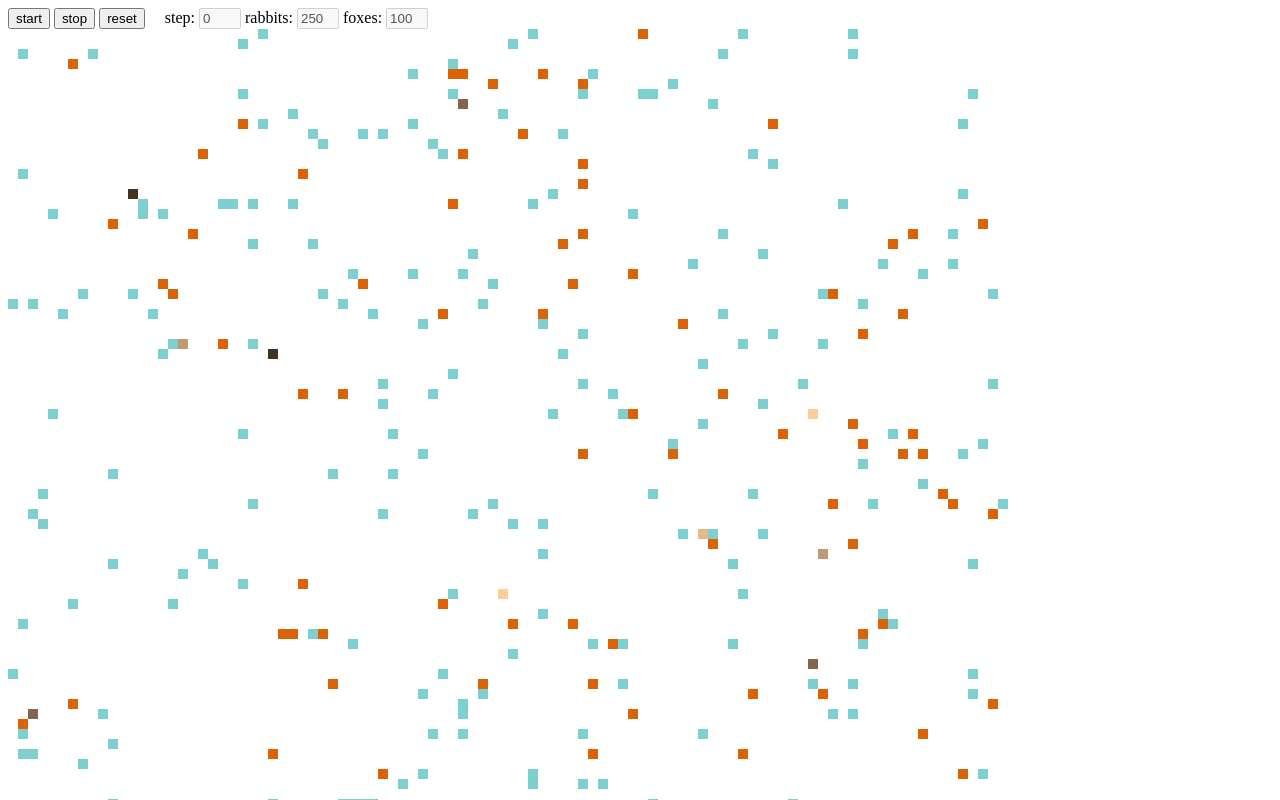
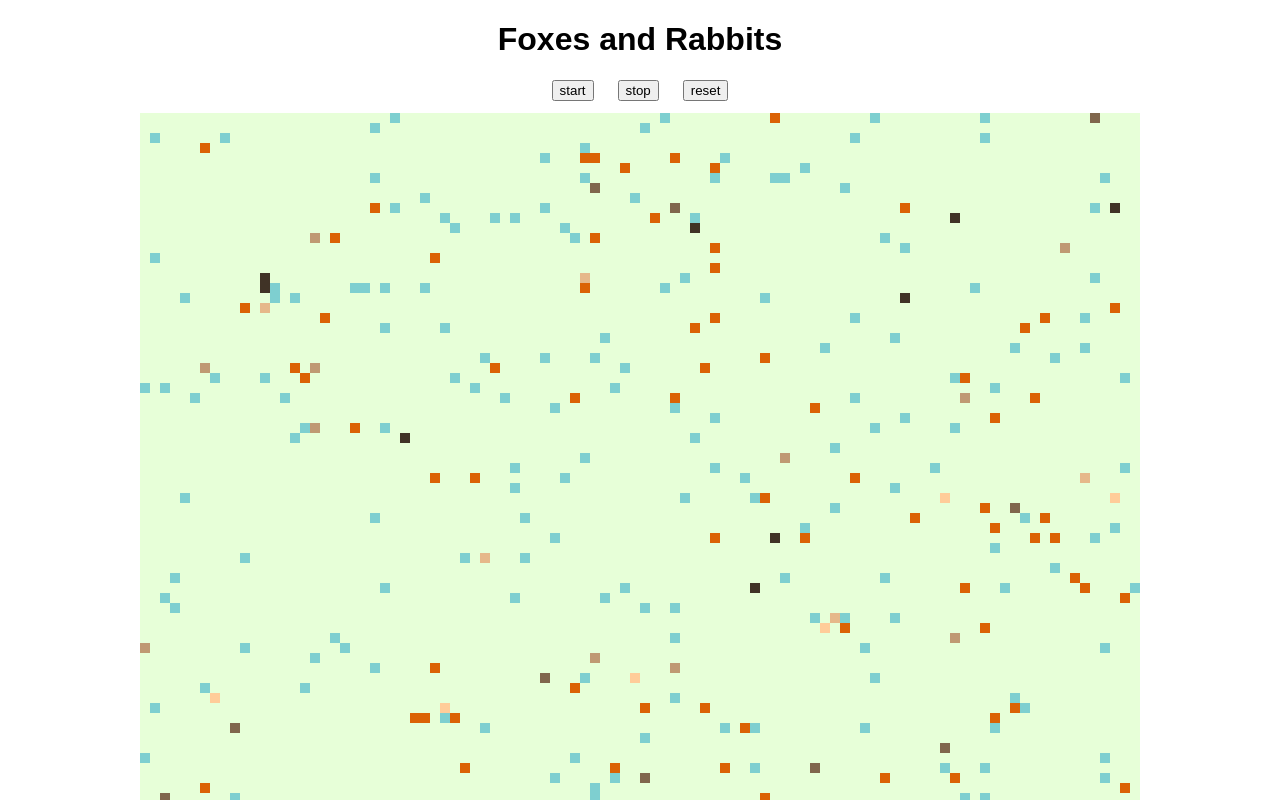
Before and after one commit to PitchBlackCat/foxes-and-rabbits-ts, a website built with webpack: page src/index.html in a window 1280 px wide. Shown: the top 800 px of the page. Built offline with nearby package versions, Linux system fonts and the light colour scheme.

Commit message:
make it pretty

```diff
--- a/src/Controls.ts
+++ b/src/Controls.ts
@@ -6,7 +6,7 @@ import {Simulator} from './Simulator';
  */
 export class Controls {
   // The FPS of the simulation
-  private static FPS = 20;
+  private static FPS = 10;
 
   // If we start an interval, we need to save the handle so we can cancel it again.
   private intervalHandle: any;
--- a/src/Fox.ts
+++ b/src/Fox.ts
@@ -109,14 +109,14 @@ export class Fox extends Animal {
 
     // if it's still alive
     if (this.alive) {
-      // try to give birth
-      this.tryToGiveBirth(this.map);
-
       // see if we can find something to eat and take it's place. Otherwise, wander to a random adjacent location
       const newLocation: Location | null = this.hunt(this.map) || this.map.getRandomFreeAdjacentLocation(this.location);
 
       // if we can't find a free adjacent location, die because of overpopulation
       newLocation ? this.location = newLocation : this.kill();
+
+      // try to give birth
+      this.tryToGiveBirth(this.map);
     }
   }
 
--- a/src/Map.ts
+++ b/src/Map.ts
@@ -65,7 +65,7 @@ export class Map {
    */
   public updateActorLocation(actor: Actor, newLocation: Location) {
     if (this.map[newLocation.y][newLocation.x] != null) {
-      throw new Error('trying to move to location that is already occupied');
+      throw new Error(`Trying to move ${actor.constructor.name} to location [${newLocation.x}, ${newLocation.y}], but it's already occupied by ${this.map[newLocation.y][newLocation.x].constructor.name}`);
     }
 
     this.map[actor.location.y][actor.location.x] = null;
--- a/src/Rabbit.ts
+++ b/src/Rabbit.ts
@@ -77,13 +77,13 @@ export class Rabbit extends Animal {
 
     // if it's still alive
     if (this.alive) {
-      // try to give birth
-      this.tryToGiveBirth(this.map);
-
       // wander to a random free adjacent location
       const newLocation: Location | null = this.map.getRandomFreeAdjacentLocation(this.location);
       // if we can't find a free location, die because of overpopulation
       newLocation ? this.location = newLocation : this.kill();
+
+      // try to give birth
+      this.tryToGiveBirth(this.map);
     }
   }
 }
--- a/src/Simulator.ts
+++ b/src/Simulator.ts
@@ -12,7 +12,7 @@ import {Stats} from './Stats';
 export class Simulator {
   private static INITIAL_FOX_POPULATION = 100;
   private static INITIAL_RABBIT_POPULATION = 250;
-  private static INITIAL_HUNTER_POPULATION = 10;
+  private static INITIAL_HUNTER_POPULATION = 50;
 
   private map: Map;
   private canvas: Canvas;
--- a/src/index.html
+++ b/src/index.html
@@ -1,15 +1,59 @@
 <html>
 <head>
   <script src="dist/main.js"></script>
+
+  <style>
+      html {
+          /*background-color: #202125;*/
+          /*color: white;*/
+      }
+
+      h1 {
+          font-family: sans-serif;
+      }
+
+      body {
+          min-width: 100%;
+          min-height: 100%;
+          margin: 0;
+          padding: 0;
+      }
+
+      label, button {
+          margin: 0 12px;
+      }
+
+      canvas {
+          background-color: #e7ffd8;
+          margin: 12px;
+      }
+
+      .center {
+          display: flex;
+          justify-content: center;
+          align-items: center;
+      }
+
+      .column {
+          flex-direction: column;
+      }
+  </style>
 </head>
-<body>
+<body class="center column">
 
-<div class="controls">
+<div class="center">
+  <h1>Foxes and Rabbits</h1>
+</div>
+
+<div class="center">
   <button id="start">start</button>
   <button id="stop">stop</button>
   <button id="reset">reset</button>
-  &nbsp;
-  &nbsp;
+</div>
+
+<canvas id="canvas" class="center"></canvas>
+
+<div class="center">
   <label>
     step:
     <input disabled id="stepCount" style="width: 42px"/>
@@ -26,9 +70,5 @@
   </label>
 </div>
 
-<canvas id="canvas">
-
-</canvas>
-
 </body>
 </html>
```
